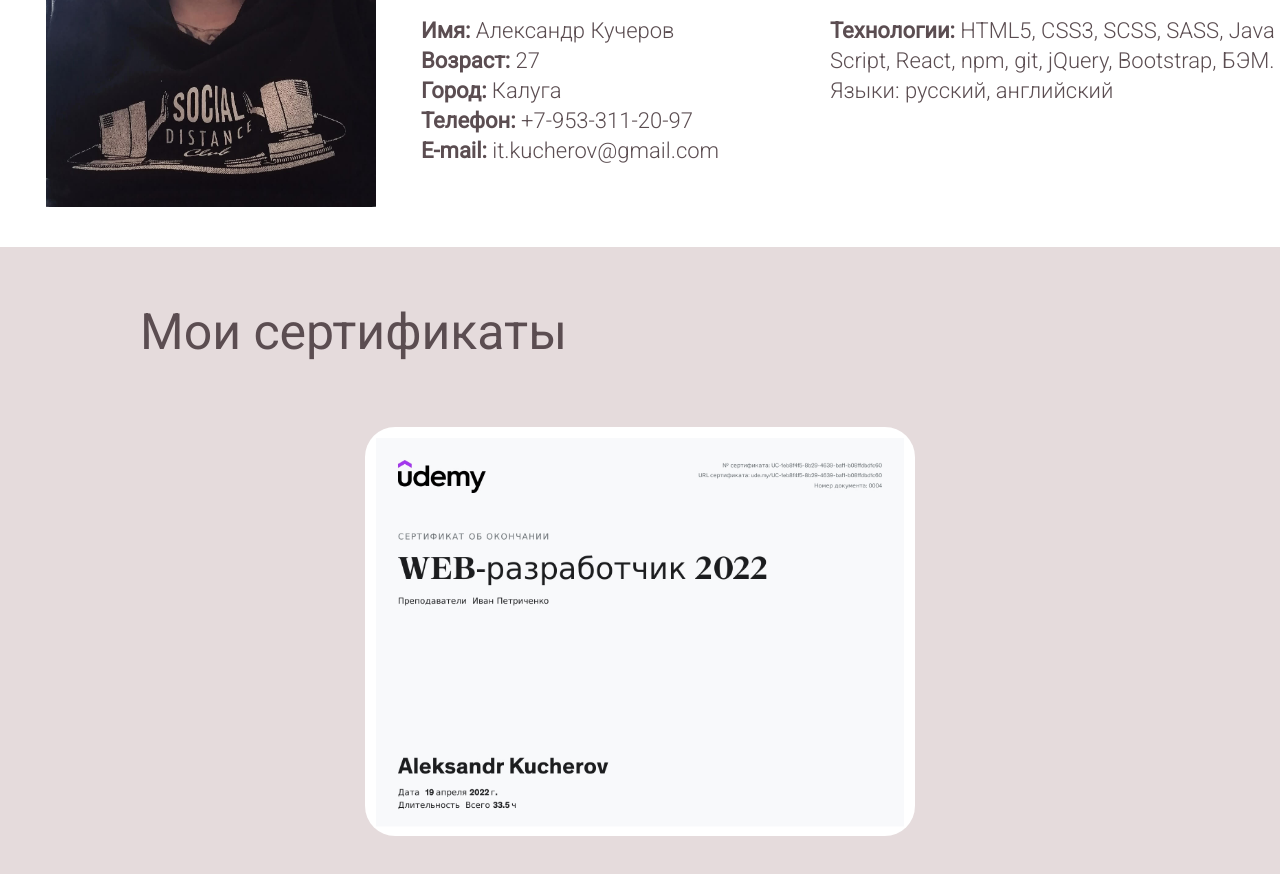
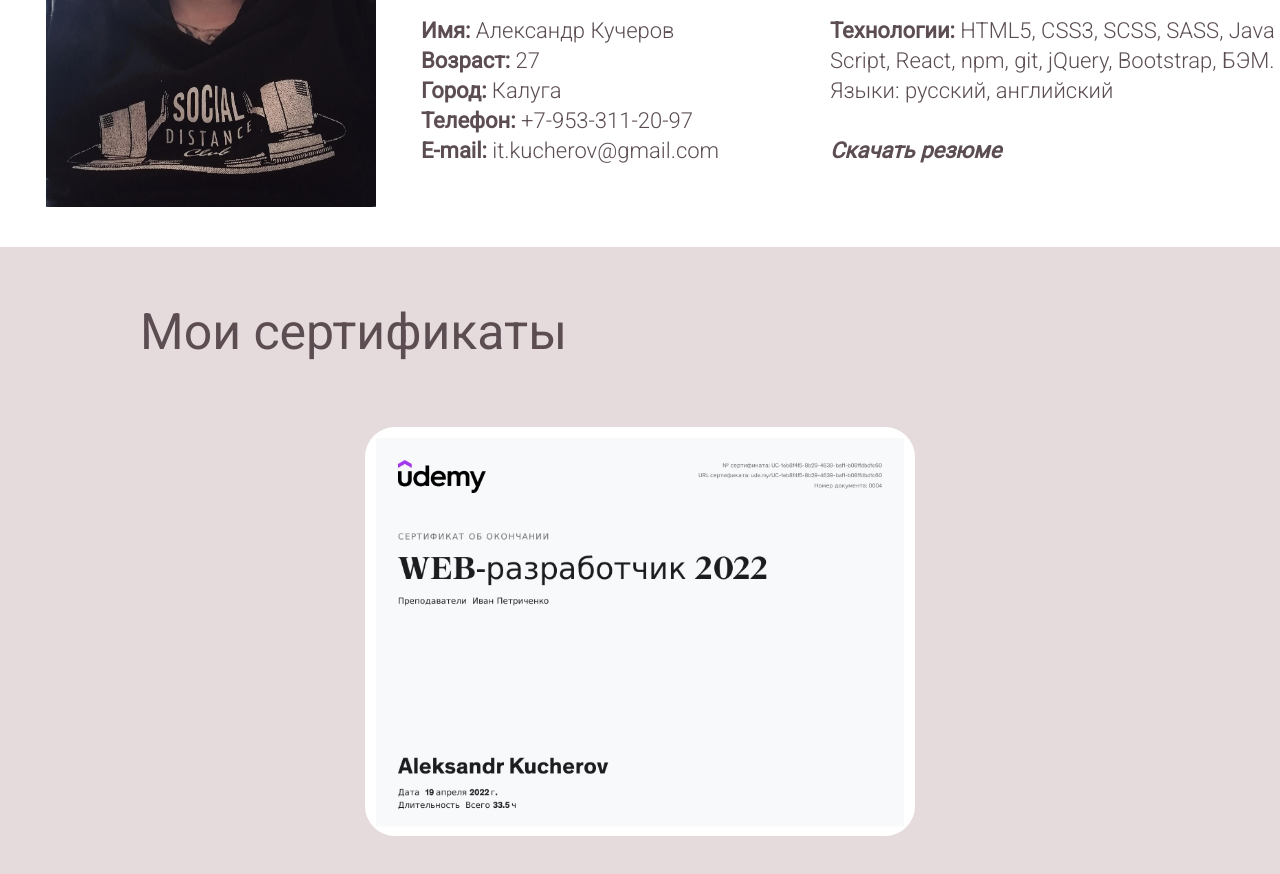
Before and after one commit to fundamentum71/portfolioKucherov, a website: page src/index.html in a window 1280 px wide. Shown: the part 900-1774 px from the top of the page. Drawn offline with nearby package versions, Linux system fonts and the light colour scheme; files that its build step writes are made by us from their sources; files whose address does not match are found by name.

Commit message:
added resume

```diff
--- a/src/index.html
+++ b/src/index.html
@@ -201,7 +201,7 @@
 						</li>
 						<li class="menu__link"><a href="#works">Мои работы</a></li>
 
-						<!--<li class="menu__link"><a href="#"></a></li>-->
+						<li class="menu__link"><a href="https://kucherov71.ru/kucherov_resume.pdf" target="_blank" style="font-style: italic">Скачать резюме</a></li>
 					</ul>
 				</nav>
 				<div class="menu__social">
@@ -271,14 +271,19 @@
 								<span class="bold">E-mail:</span>
 								<a href="mailto:it.kucherov@gmail.com">it.kucherov@gmail.com</a>
 								<br />
+
 							</div>
+
 							<div class="about__skills">
 								<span class="bold">Технологии:</span> HTML5, CSS3,
 								SCSS, SASS, Java Script, React,
 								npm, git, jQuery, Bootstrap,
 								БЭМ. <br />
 								Языки: русский, английский <br />
+								<br />
+								<a href="https://kucherov71.ru/kucherov_resume.pdf" target="_blank" class="bold" style="font-style: italic">Скачать резюме</a> <br />
 							</div>
+
 						</div>
 					</div>
 				</div>
```
Also changed, not shown: dist/index.html.
